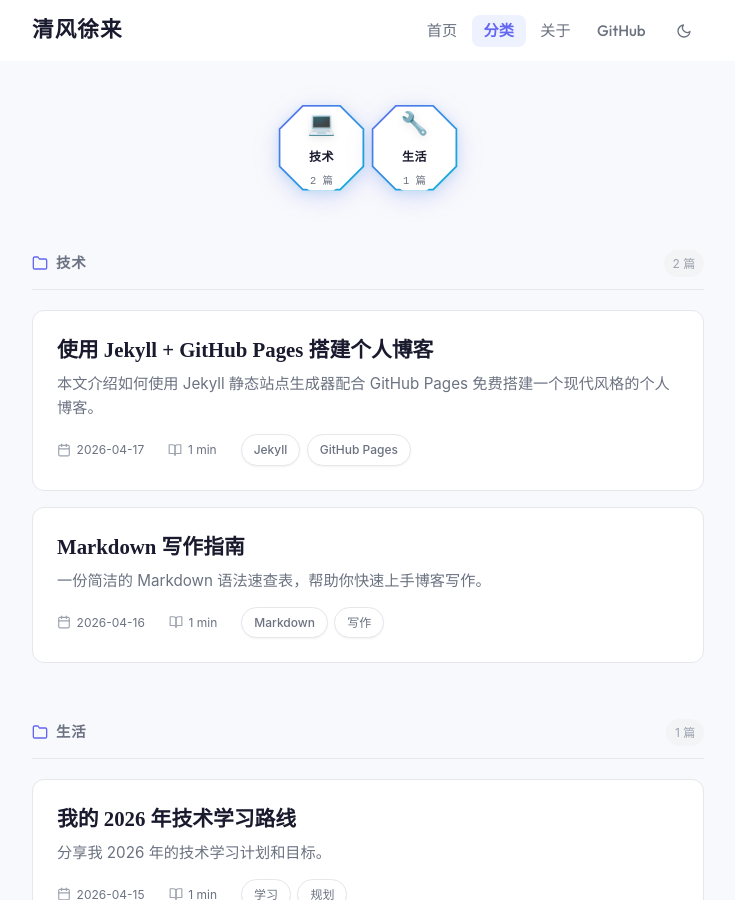
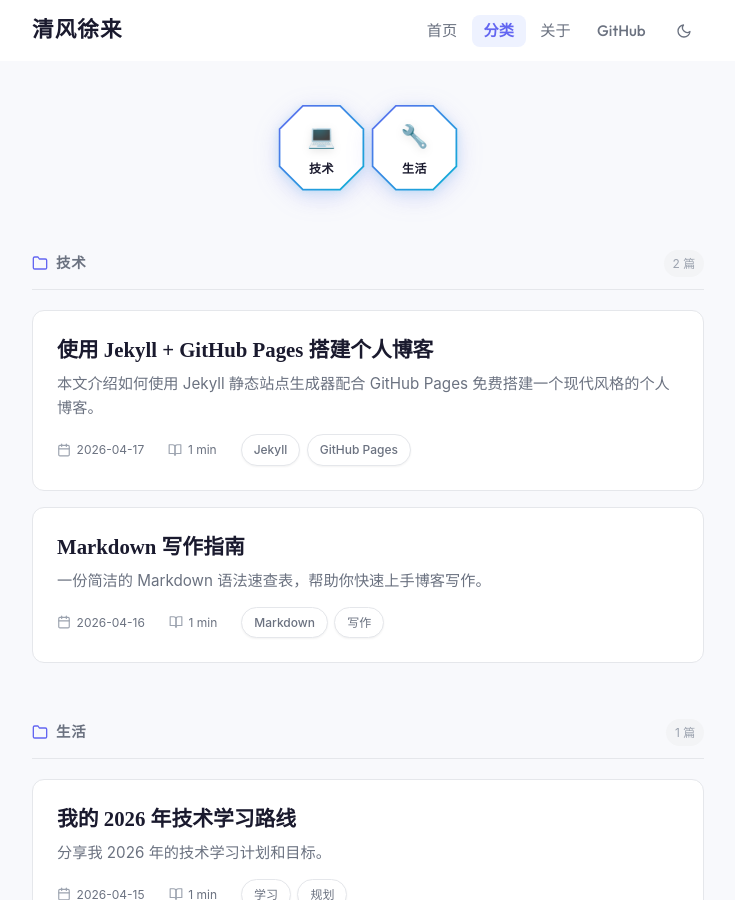
Before and after one commit to Asilencer/asilencer.github.io, a Jekyll site: the page built from categories.html, in a window 1280 px wide and 900 px high. Shown: the whole window, without its empty margins (272-1007 px from the left). Built offline with Jekyll 4.4.1, drawn with Linux system fonts in a browser that asks for light colours; some web fonts are replaced.

Commit message:
style: remove post count from octagon category cards

```diff
--- a/assets/css/style.css
+++ b/assets/css/style.css
@@ -1110,7 +1110,7 @@ img { max-width: 100%; height: auto; }
   font-size: 0.75rem;
   font-weight: 800;
   color: var(--color-text);
-  margin-bottom: 0.15rem;
+  margin-bottom: 0;
   text-transform: uppercase;
   letter-spacing: 0.05em;
   transition: color 0.3s ease;
@@ -1122,25 +1122,7 @@ img { max-width: 100%; height: auto; }
   color: #fff;
 }
 
-.category-card .cat-count {
-  font-family: var(--font-mono);
-  font-size: 0.65rem;
-  color: var(--color-text-secondary);
-  background: var(--color-surface);
-  padding: 0.1rem 0.4rem;
-  border-radius: 999px;
-  transition: all 0.3s ease;
-}
-
-[data-theme="dark"] .category-card .cat-count {
-  background: var(--color-surface-alt);
-}
-
-.category-card-wrapper:hover .cat-count {
-  background: rgba(255, 255, 255, 0.25);
-  color: #fff;
-}
-
+/* Remove unused cat-count styles */
 .category-posts {
   margin-top: 3rem;
 }
--- a/categories.html
+++ b/categories.html
@@ -13,7 +13,6 @@ permalink: /categories.html
         <a href="#{{ cat[0] | slugify }}" class="category-card">
           <div class="cat-icon">{{ icons[icon_index] }}</div>
           <div class="cat-name">{{ cat[0] }}</div>
-          <div class="cat-count">{{ cat[1].size }} 篇</div>
         </a>
       </div>
     {% endfor %}
```
